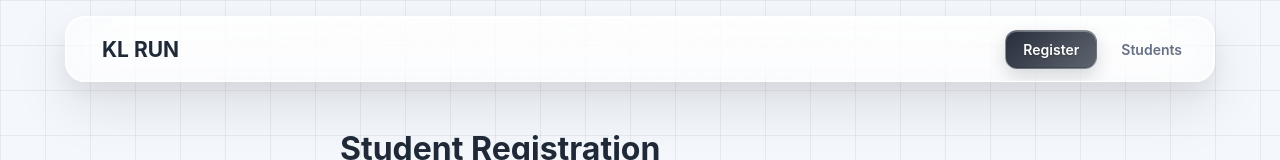
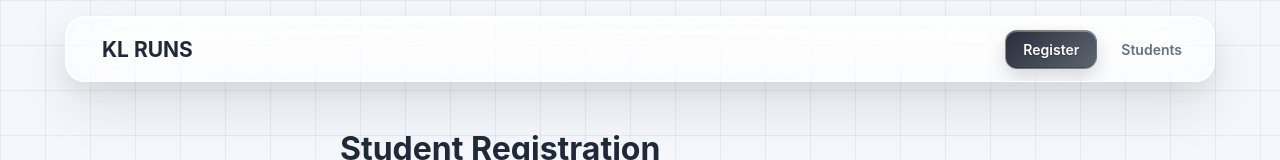
Before and after one commit to sairahul5/klrun, a React app: page / in a window 1280 px wide. Shown: the top 160 px of the page. Built offline with nearby package versions, Linux system fonts and the light colour scheme; the HTML template or start-up script is replaced by a standard one.

Commit message:
name chnage

```diff
--- a/src/components/Navbar.jsx
+++ b/src/components/Navbar.jsx
@@ -14,7 +14,7 @@ function Navbar({
             setPage("register")
           }
         >
-          KL RUN
+          KL RUNS
         </button>
 
 
```
